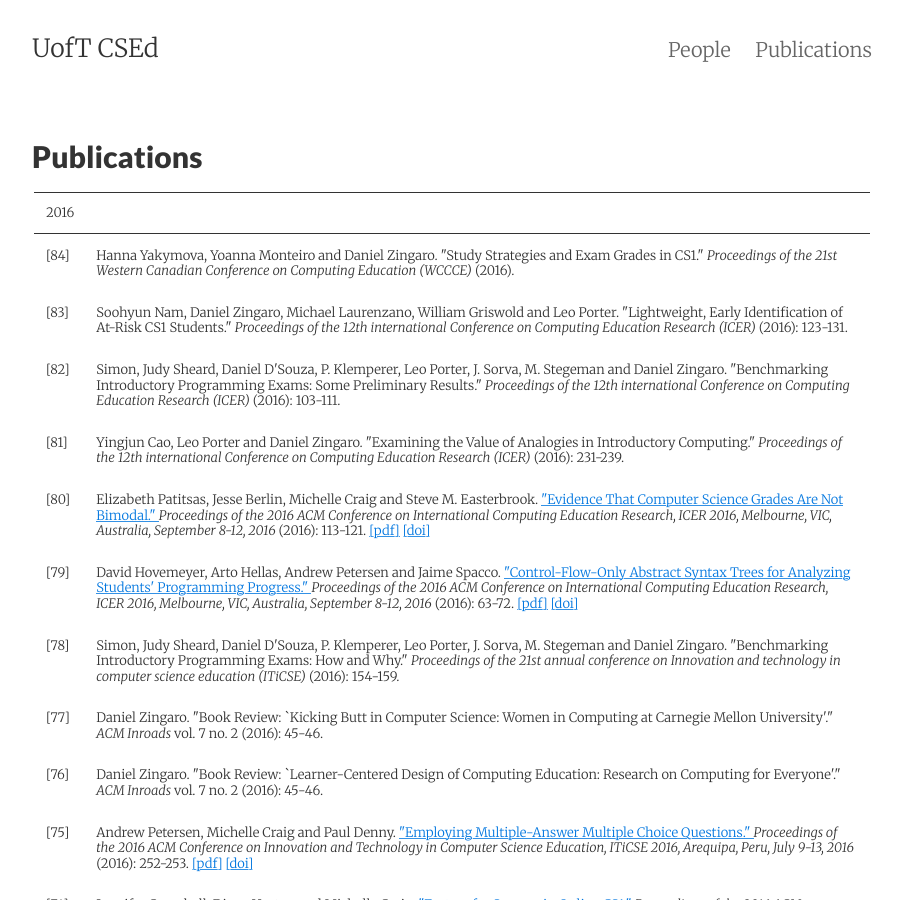
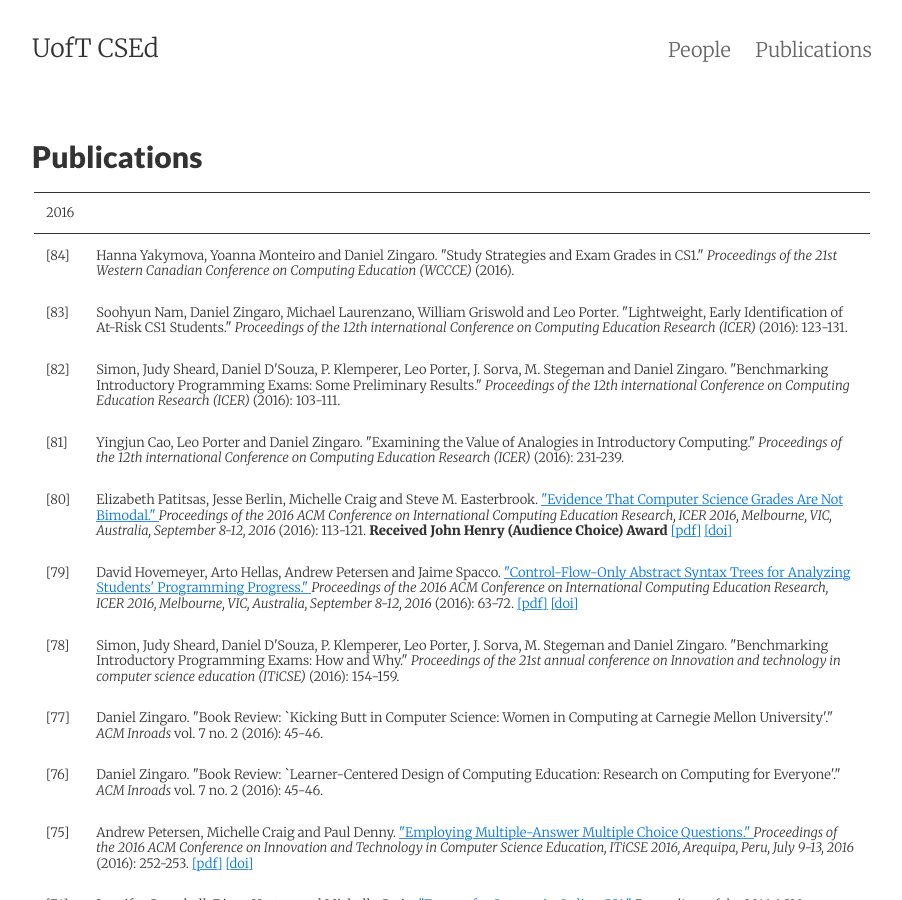
Before and after one commit to uoftcsed/uoftcsed.github.io, a Jekyll site: the page built from pubs.md, in a window 1280 px wide and 900 px high. Shown: the whole window, without its empty margins (188-1090 px from the left). Built offline with Jekyll 4.4.1, drawn with Linux system fonts in a browser that asks for light colours; some of the changed text lies outside the part shown.

Commit message:
adding John Henry award for bimodality paper

```diff
--- a/_pubs/bibs/Craig.bib
+++ b/_pubs/bibs/Craig.bib
@@ -28,6 +28,7 @@
   doi       = {10.1145/2960310.2960312},
   timestamp = {Fri, 19 Aug 2016 09:39:36 +0200},
   biburl    = {http://dblp.uni-trier.de/rec/bib/conf/icer/PatitsasBCE16},
+  comment = {<b>Received John Henry (Audience Choice) Award</b>},
   bibsource = {dblp computer science bibliography, http://dblp.org}
 }
 
--- a/_pubs/bibs/Easterbrook.bib
+++ b/_pubs/bibs/Easterbrook.bib
@@ -14,6 +14,7 @@ inproceedings{DBLP:conf/icer/PatitsasBCE16,
   doi       = {10.1145/2960310.2960312},
   timestamp = {Fri, 19 Aug 2016 09:39:36 +0200},
   biburl    = {http://dblp.uni-trier.de/rec/bib/conf/icer/PatitsasBCE16},
+  comment = {<b>Received John Henry (Audience Choice) Award</b>},
   bibsource = {dblp computer science bibliography, http://dblp.org}
 }
 
--- a/_pubs/bibs/Patitsas.bib
+++ b/_pubs/bibs/Patitsas.bib
@@ -83,6 +83,7 @@ multiple-choice {CS1} and {CS2} questions},
  publisher = {ACM},
  address = {New York, NY, USA},
  keywords = {computing for the social good, introductory programming projects},
+ comment = {<b>Best Working Group Paper Award</b>},
 }
 
 @inproceedings{iticse2012tips,
--- a/pubs.md
+++ b/pubs.md
@@ -16,6 +16,7 @@ tags: publications
 <tr class="bibline"><td class="bibref"><a class="bibanchor" name="81"></a>[81]</td><td class="bibitem">Yingjun Cao, Leo Porter and Daniel Zingaro. "Examining the Value of Analogies in Introductory Computing." <i>Proceedings of the 12th international Conference on Computing Education Research (ICER) </i>(2016): 231-239.
 <span class="Z3988" title="ctx_ver=Z39.88-2004&amp;rft_val_fmt=info%3Aofi%2Ffmt%3Akev%3Amtx%3Abook&amp;rft.atitle=Examining+the+Value+of+Analogies+in+Introductory+Computing&amp;rft.btitle=Proceedings+of+the+12th+international+Conference+on+Computing+Education+Research+%28ICER%29&amp;rft.genre=bookitem&amp;rft.pub=&amp;rfr_id=info%3Asid%2F%3Abibs%2FCampbell.bib%3Bbibs%2FCraig.bib%3Bbibs%2FEasterbrook.bib%3Bbibs%2FEngels.bib%3Bbibs%2FGries.bib%3Bbibs%2FPatitsas.bib%3Bbibs%2FPetersen.bib%3Bbibs%2FPitt.bib%3Bbibs%2FReid.bib%3Bbibs%2FSmith.bib%3Bbibs%2FTafliovich.bib%3Bbibs%2FZingaro.bib&amp;rft.date=2016&amp;rft.au=Yingjun+Cao&amp;rft.au=Leo+Porter&amp;rft.au=Daniel+Zingaro"></span> <span class="bibmenu"></span></td></tr>
 <tr class="bibline"><td class="bibref"><a class="bibanchor" name="80"></a>[80]</td><td class="bibitem">Elizabeth Patitsas, Jesse Berlin, Michelle Craig and Steve M. Easterbrook.  <a href="http://doi.acm.org/10.1145/2960310.2960312">"Evidence That Computer Science Grades Are Not Bimodal." </a><i>Proceedings of the 2016 ACM Conference on International Computing Education Research, ICER 2016, Melbourne, VIC, Australia, September 8-12, 2016 </i>(2016): 113-121.
+<b>Received John Henry (Audience Choice) Award</b>
 <span class="Z3988" title="ctx_ver=Z39.88-2004&amp;rft_val_fmt=info%3Aofi%2Ffmt%3Akev%3Amtx%3Abook&amp;rft.atitle=Evidence+That+Computer+Science+Grades+Are+Not+Bimodal&amp;rft.btitle=Proceedings+of+the+2016+ACM+Conference+on+International+Computing+Education+Research%2C+ICER+2016%2C+Melbourne%2C+VIC%2C+Australia%2C+September+8-12%2C+2016&amp;rft.genre=bookitem&amp;rft.pub=&amp;rft_id=http%3A%2F%2Fdoi.acm.org%2F10.1145%2F2960310.2960312&amp;rfr_id=info%3Asid%2F%3Abibs%2FCampbell.bib%3Bbibs%2FCraig.bib%3Bbibs%2FEasterbrook.bib%3Bbibs%2FEngels.bib%3Bbibs%2FGries.bib%3Bbibs%2FPatitsas.bib%3Bbibs%2FPetersen.bib%3Bbibs%2FPitt.bib%3Bbibs%2FReid.bib%3Bbibs%2FSmith.bib%3Bbibs%2FTafliovich.bib%3Bbibs%2FZingaro.bib&amp;rft.date=2016&amp;rft.au=Elizabeth+Patitsas&amp;rft.au=Jesse+Berlin&amp;rft.au=Michelle+Craig&amp;rft.au=Steve+M.+Easterbrook"></span> <span class="bibmenu"><a href="http://doi.acm.org/10.1145/2960310.2960312">[pdf]</a> <a href="http://dx.doi.org/10.1145/2960310.2960312">[doi]</a></span></td></tr>
 <tr class="bibline"><td class="bibref"><a class="bibanchor" name="79"></a>[79]</td><td class="bibitem">David Hovemeyer, Arto Hellas, Andrew Petersen and Jaime Spacco.  <a href="http://doi.acm.org/10.1145/2960310.2960326">"Control-Flow-Only Abstract Syntax Trees for Analyzing Students' Programming Progress." </a><i>Proceedings of the 2016 ACM Conference on International Computing Education Research, ICER 2016, Melbourne, VIC, Australia, September 8-12, 2016 </i>(2016): 63-72.
 <span class="Z3988" title="ctx_ver=Z39.88-2004&amp;rft_val_fmt=info%3Aofi%2Ffmt%3Akev%3Amtx%3Abook&amp;rft.atitle=Control-Flow-Only+Abstract+Syntax+Trees+for+Analyzing+Students%27+Programming+Progress&amp;rft.btitle=Proceedings+of+the+2016+ACM+Conference+on+International+Computing+Education+Research%2C+ICER+2016%2C+Melbourne%2C+VIC%2C+Australia%2C+September+8-12%2C+2016&amp;rft.genre=bookitem&amp;rft.pub=&amp;rft_id=http%3A%2F%2Fdoi.acm.org%2F10.1145%2F2960310.2960326&amp;rfr_id=info%3Asid%2F%3Abibs%2FCampbell.bib%3Bbibs%2FCraig.bib%3Bbibs%2FEasterbrook.bib%3Bbibs%2FEngels.bib%3Bbibs%2FGries.bib%3Bbibs%2FPatitsas.bib%3Bbibs%2FPetersen.bib%3Bbibs%2FPitt.bib%3Bbibs%2FReid.bib%3Bbibs%2FSmith.bib%3Bbibs%2FTafliovich.bib%3Bbibs%2FZingaro.bib&amp;rft.date=2016&amp;rft.au=David+Hovemeyer&amp;rft.au=Arto+Hellas&amp;rft.au=Andrew+Petersen&amp;rft.au=Jaime+Spacco"></span> <span class="bibmenu"><a href="http://doi.acm.org/10.1145/2960310.2960326">[pdf]</a> <a href="http://dx.doi.org/10.1145/2960310.2960326">[doi]</a></span></td></tr>
@@ -131,6 +132,7 @@ tags: publications
 <span class="Z3988" title="ctx_ver=Z39.88-2004&amp;rft_val_fmt=info%3Aofi%2Ffmt%3Akev%3Amtx%3Abook&amp;rft.atitle=Nifty+assignments&amp;rft.btitle=The+44th+ACM+Technical+Symposium+on+Computer+Science+Education%2C+SIGCSE+%2713%2C+Denver%2C+CO%2C+USA%2C+March+6-9%2C+2013&amp;rft.genre=bookitem&amp;rft.pub=&amp;rft_id=http%3A%2F%2Fdoi.acm.org%2F10.1145%2F2445196.2445356&amp;rfr_id=info%3Asid%2F%3Abibs%2FCampbell.bib%3Bbibs%2FCraig.bib%3Bbibs%2FEasterbrook.bib%3Bbibs%2FEngels.bib%3Bbibs%2FGries.bib%3Bbibs%2FPatitsas.bib%3Bbibs%2FPetersen.bib%3Bbibs%2FPitt.bib%3Bbibs%2FReid.bib%3Bbibs%2FSmith.bib%3Bbibs%2FTafliovich.bib%3Bbibs%2FZingaro.bib&amp;rft.date=2013&amp;rft.au=Nick+Parlante&amp;rft.au=Julie+Zelenski&amp;rft.au=Michelle+Craig&amp;rft.au=John+DeNero&amp;rft.au=Mark+Guzdial&amp;rft.au=David+J.+Malan&amp;rft.au=Aditi+S.+Muralidharan&amp;rft.au=Eric+Roberts&amp;rft.au=Kevin+Wayne"></span> <span class="bibmenu"><a href="http://doi.acm.org/10.1145/2445196.2445356">[pdf]</a> <a href="http://dx.doi.org/10.1145/2445196.2445356">[doi]</a></span></td></tr>
 <tr><td colspan="2" class="sheader">2012</td></tr>
 <tr class="bibline"><td class="bibref"><a class="bibanchor" name="26"></a>[26]</td><td class="bibitem">Goldweber, Michael, Barr, John, Clear, Tony, Davoli, Renzo, Mann, Samuel, Patitsas, Elizabeth and Portnoff, Scott.  <a href="http://doi.acm.org/10.1145/2426636.2426639">"A framework for enhancing the social good in computing aducation: a values approach." </a><i>Proceedings of the final reports on Innovation and Technology in Computer Science Education 2012 Working Groups </i>(2012): 16-38.
+<b>Best Working Group Paper Award</b>
 <span class="Z3988" title="ctx_ver=Z39.88-2004&amp;rft_val_fmt=info%3Aofi%2Ffmt%3Akev%3Amtx%3Abook&amp;rft.atitle=A+framework+for+enhancing+the+social+good+in+computing+aducation%3A+a+values+approach&amp;rft.btitle=Proceedings+of+the+final+reports+on+Innovation+and+Technology+in+Computer+Science+Education+2012+Working+Groups&amp;rft.genre=bookitem&amp;rft.pub=ACM&amp;rft_id=http%3A%2F%2Fdoi.acm.org%2F10.1145%2F2426636.2426639&amp;rfr_id=info%3Asid%2F%3Abibs%2FCampbell.bib%3Bbibs%2FCraig.bib%3Bbibs%2FEasterbrook.bib%3Bbibs%2FEngels.bib%3Bbibs%2FGries.bib%3Bbibs%2FPatitsas.bib%3Bbibs%2FPetersen.bib%3Bbibs%2FPitt.bib%3Bbibs%2FReid.bib%3Bbibs%2FSmith.bib%3Bbibs%2FTafliovich.bib%3Bbibs%2FZingaro.bib&amp;rft.date=2012&amp;rft.au=Goldweber%2C+Michael&amp;rft.au=Barr%2C+John&amp;rft.au=Clear%2C+Tony&amp;rft.au=Davoli%2C+Renzo&amp;rft.au=Mann%2C+Samuel&amp;rft.au=Patitsas%2C+Elizabeth&amp;rft.au=Portnoff%2C+Scott"></span> <span class="bibmenu"><a href="http://doi.acm.org/10.1145/2426636.2426639">[pdf]</a> <a href="http://dx.doi.org/10.1145/2426636.2426639">[doi]</a></span></td></tr>
 <tr class="bibline"><td class="bibref"><a class="bibanchor" name="25"></a>[25]</td><td class="bibitem">Patitsas, Elizabeth.  <a href="http://doi.acm.org/10.1145/2325296.2325392">"Teaching labs on pseudorandom number generation." </a><i>Proceedings of the 17th ACM Annual Conference on Innovation and Technology in Computer Science Education </i>(2012): 376-376.
 <span class="Z3988" title="ctx_ver=Z39.88-2004&amp;rft_val_fmt=info%3Aofi%2Ffmt%3Akev%3Amtx%3Abook&amp;rft.atitle=Teaching+labs+on+pseudorandom+number+generation&amp;rft.btitle=Proceedings+of+the+17th+ACM+Annual+Conference+on+Innovation+and+Technology+in+Computer+Science+Education&amp;rft.genre=bookitem&amp;rft.pub=ACM&amp;rft_id=http%3A%2F%2Fdoi.acm.org%2F10.1145%2F2325296.2325392&amp;rfr_id=info%3Asid%2F%3Abibs%2FCampbell.bib%3Bbibs%2FCraig.bib%3Bbibs%2FEasterbrook.bib%3Bbibs%2FEngels.bib%3Bbibs%2FGries.bib%3Bbibs%2FPatitsas.bib%3Bbibs%2FPetersen.bib%3Bbibs%2FPitt.bib%3Bbibs%2FReid.bib%3Bbibs%2FSmith.bib%3Bbibs%2FTafliovich.bib%3Bbibs%2FZingaro.bib&amp;rft.date=2012&amp;rft.au=Patitsas%2C+Elizabeth"></span> <span class="bibmenu"><a href="http://doi.acm.org/10.1145/2325296.2325392">[pdf]</a> <a href="http://dx.doi.org/10.1145/2325296.2325392">[doi]</a></span></td></tr>
```
